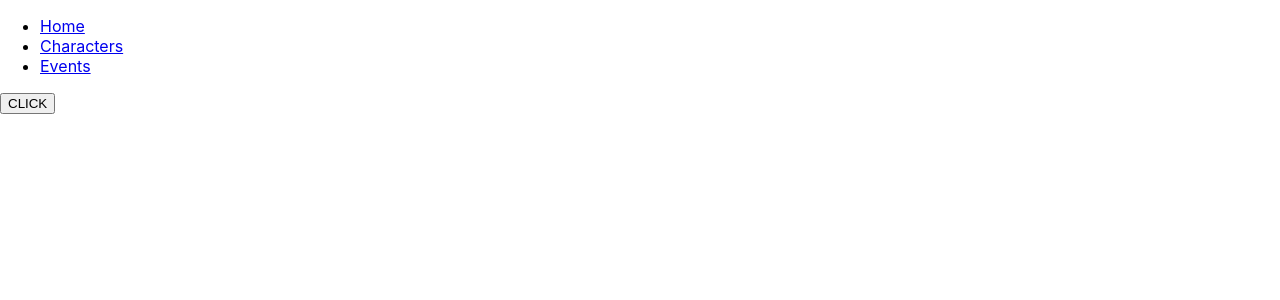
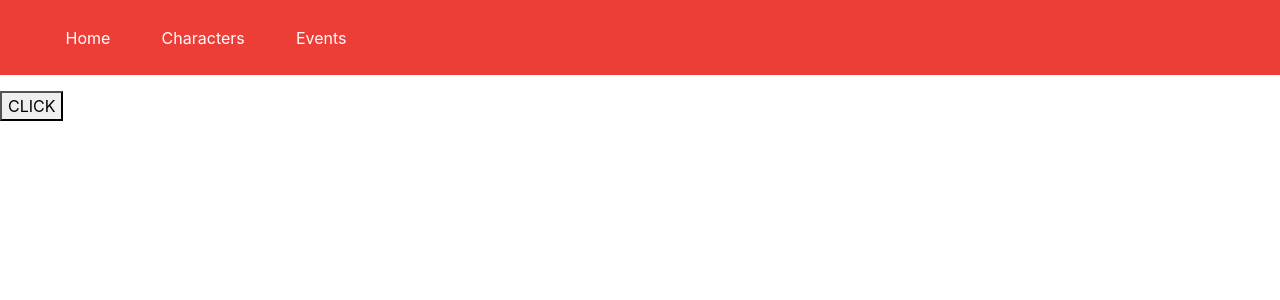
Before and after one commit to Balazs-D/Marvel_Database, a React (Create React App) app: page /events in a window 1280 px wide. Shown: the top 300 px of the page. Built offline with nearby package versions, Linux system fonts and the light colour scheme.

Commit message:
navbar basic style - is created

```diff
--- a/src/assets/css/style.css
+++ b/src/assets/css/style.css
@@ -12,3 +12,41 @@ body {
   -webkit-font-smoothing: antialiased;
   -moz-osx-font-smoothing: grayscale;
 }
+
+:root {
+  --main-red: #EC3E37;
+  --main-dark: #000;
+}
+
+
+/* ========================================== NAV */
+
+.nav-ul {
+  list-style: none;
+  display: flex;
+  background-color: var(--main-red);
+
+}
+
+.nav-li {
+  text-decoration: none;
+  height: 100%;
+  padding: 2vw;
+
+
+}
+
+.nav-li:hover {
+  background-color: var(--main-dark);
+  height: 100%;
+
+}
+
+.nav-a {
+  color: white;
+}
+
+.nav-a:hover {
+  color: white;
+  text-decoration: none;
+}
--- a/src/components/App.js
+++ b/src/components/App.js
@@ -2,6 +2,7 @@ import React from 'react';
 import '../assets/css/style.css';
 import Main from './Main';
 import Navbar from './Navbar';
+import 'bootstrap/dist/css/bootstrap.min.css';
 
 export default function App() {
   return (
--- a/src/components/Main.js
+++ b/src/components/Main.js
@@ -8,8 +8,8 @@ const Main = () => {
           'https://gateway.marvel.com:443/v1/public/characters?apikey=80429f9cc6b04d6f8eb26487a6855001'
         );
 
-        let charakterList = res.data.data.results;
-        console.log(charakterList)
+        let characterList = res.data.data.results;
+        console.log(characterList)
     }
 
 
--- a/src/components/Navbar.js
+++ b/src/components/Navbar.js
@@ -9,21 +9,27 @@ const Navbar = () => {
     <Router>
       <div>
         <nav>
-          <ul>
-            <li>
-              <Link to='/home'>Home</Link>
+          <ul className='nav-ul'>
+            <li className='nav-li'>
+              <Link className='nav-a' to='/home'>
+                Home
+              </Link>
             </li>
-            <li>
-              <Link to='/characters'>Characters</Link>
+            <li className='nav-li'>
+              <Link className='nav-a' to='/characters'>
+                Characters
+              </Link>
             </li>
-            <li>
-              <Link to='/events'>Events</Link>
+            <li className='nav-li'>
+              <Link className='nav-a' to='/events'>
+                Events
+              </Link>
             </li>
           </ul>
         </nav>
 
         <Switch>
-          <Route path="/home">
+          {/* <Route path='/home'>
             <Home />
           </Route>
 
@@ -33,7 +39,7 @@ const Navbar = () => {
 
           <Route path='events'>
             <Events />
-          </Route>
+          </Route> */}
         </Switch>
       </div>
     </Router>
```
